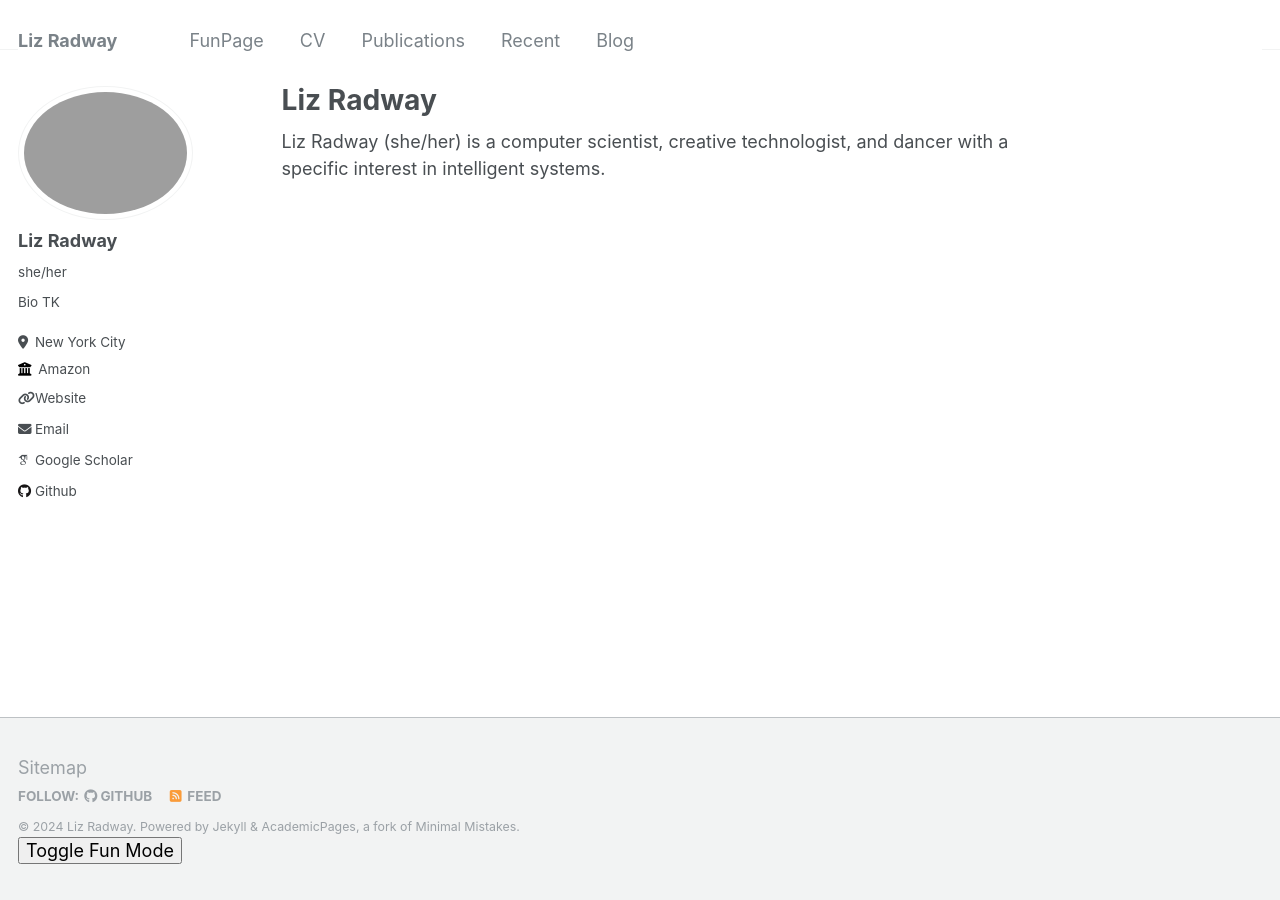
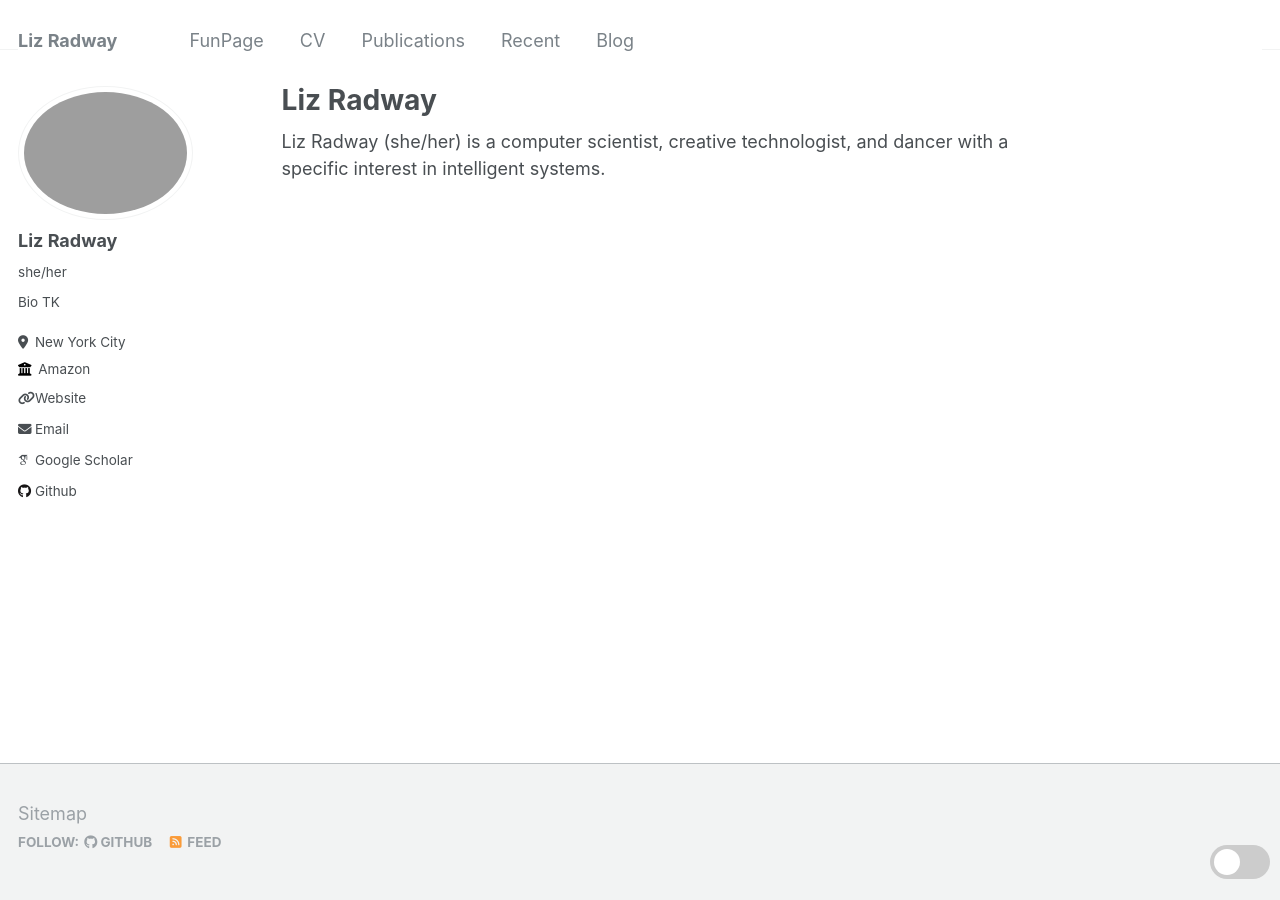
Before and after one commit to lizradway/lizradway.github.io, a Jekyll site: the page built from _pages/about.md, in a window 1280 px wide. Built offline with Jekyll 4.4.1, drawn with Linux system fonts in a browser that asks for light colours; some web fonts are replaced.

Commit message:
fixing switch

```diff
--- a/_includes/footer.html
+++ b/_includes/footer.html
@@ -19,15 +19,73 @@
 </div>
 {% endif %}
 
-<div class="page__footer-copyright">&copy; {{ site.time | date: '%Y' }} {{ site.name | default: site.title }}. {{ site.data.ui-text[site.locale].powered_by | default: "Powered by" }} <a href="http://jekyllrb.com" rel="nofollow">Jekyll</a> &amp; <a href="https://github.com/academicpages/academicpages.github.io">AcademicPages</a>, a fork of <a href="https://mademistakes.com/work/minimal-mistakes-jekyll-theme/" rel="nofollow">Minimal Mistakes</a>.</div>
-
 <!-- Fun Mode Switch -->
 <div class="fun-mode">
-  <button id="funModeSwitch">Toggle Fun Mode</button>
+  <label class="switch">
+      <input type="checkbox" id="funModeSwitch">
+      <span class="slider"></span>
+  </label>
 </div>
 
 <script>
-  document.getElementById('funModeSwitch').addEventListener('click', function() {
-      window.location.href = '/fun-page.html';
+  document.getElementById('funModeSwitch').addEventListener('change', function() {
+      if (this.checked) {
+          window.location.href = '/fun-page.html';
+      } else {
+          // Optional: You can add functionality for the 'off' state if needed
+      }
   });
 </script>
+
+<style>
+  .fun-mode {
+      position: absolute;
+      bottom: 10px;
+      right: 10px;
+  }
+
+  .switch {
+      position: relative;
+      display: inline-block;
+      width: 60px;
+      height: 34px;
+  }
+
+  .switch input {
+      opacity: 0;
+      width: 0;
+      height: 0;
+  }
+
+  .slider {
+      position: absolute;
+      cursor: pointer;
+      top: 0;
+      left: 0;
+      right: 0;
+      bottom: 0;
+      background-color: #ccc;
+      transition: .4s;
+      border-radius: 34px;
+  }
+
+  .slider:before {
+      position: absolute;
+      content: "";
+      height: 26px;
+      width: 26px;
+      left: 4px;
+      bottom: 4px;
+      background-color: white;
+      transition: .4s;
+      border-radius: 50%;
+  }
+
+  input:checked + .slider {
+      background-color: #2196F3;
+  }
+
+  input:checked + .slider:before {
+      transform: translateX(26px);
+  }
+</style>
```
